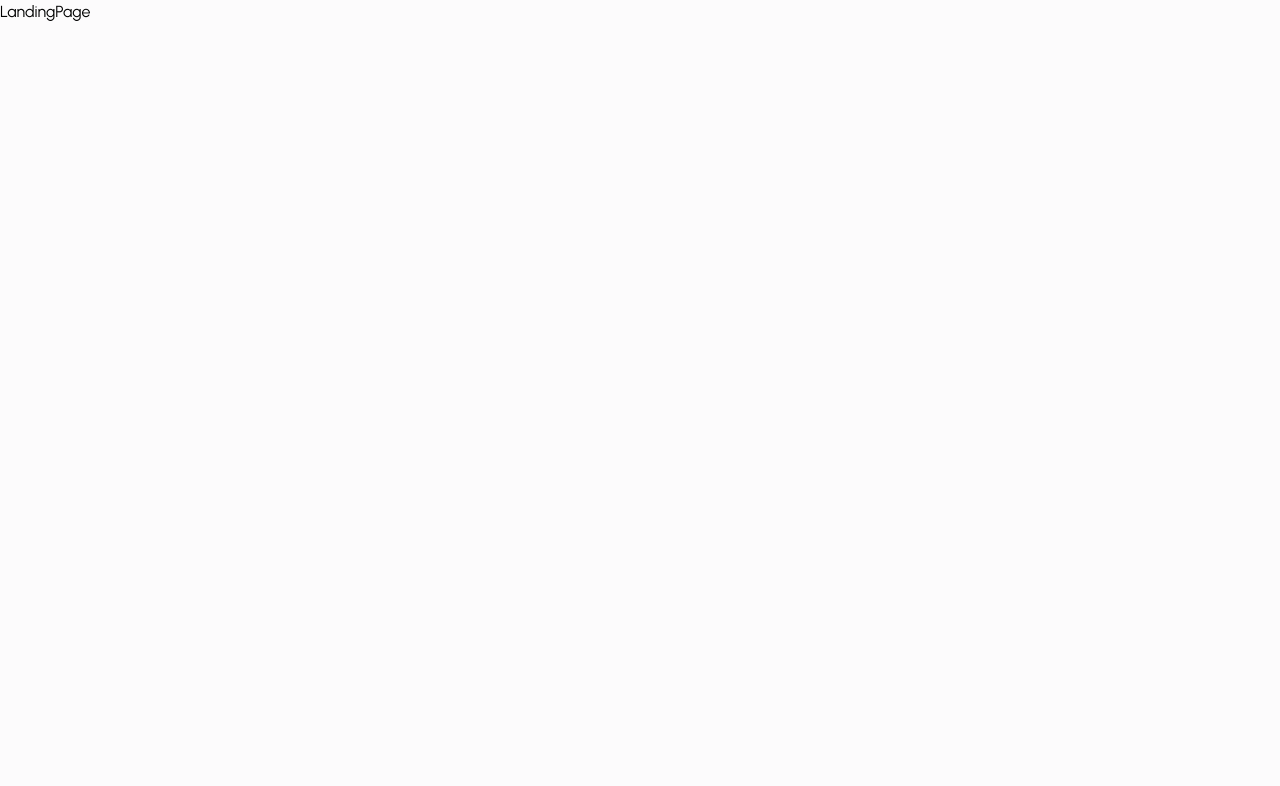
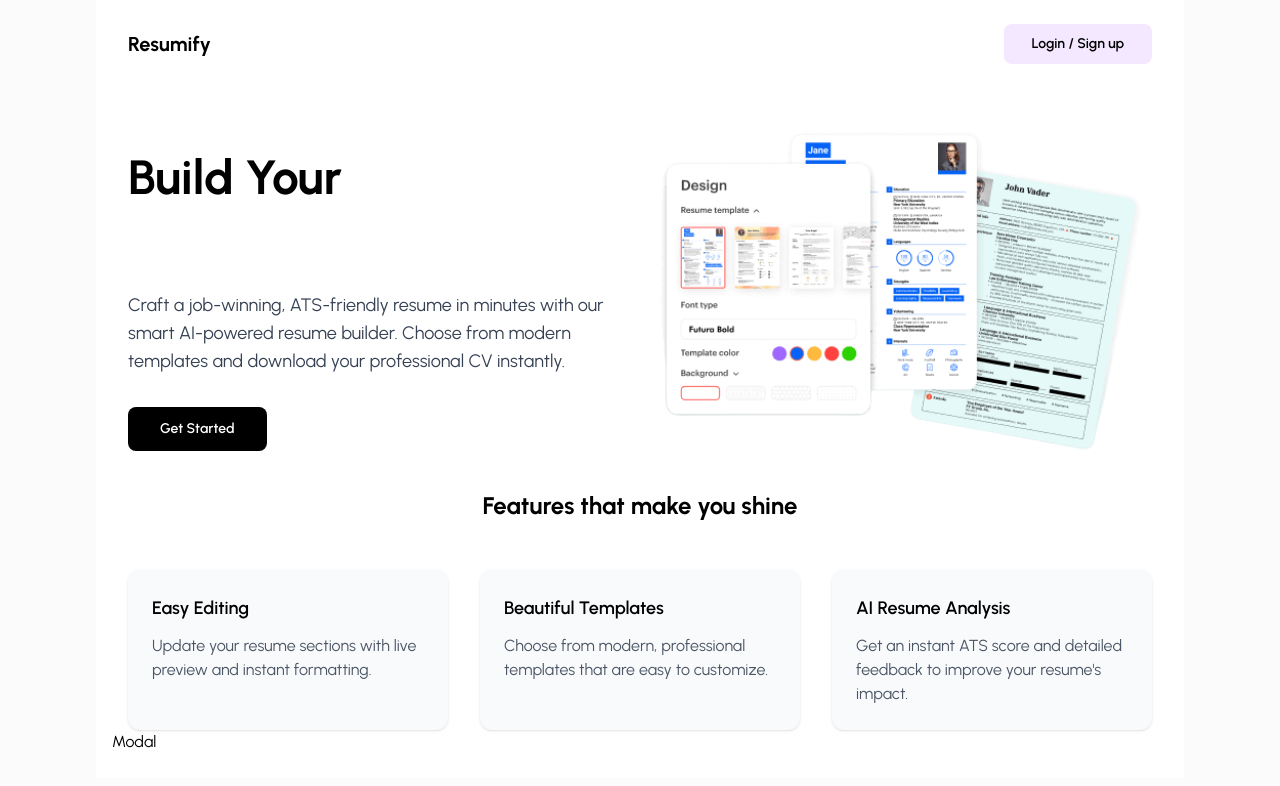
Before and after one commit to dev-debabrata/Resumify-mern, a React (Vite) app in the folder frontend/: page / in a window 1280 px wide. Shown: the top 786 px of the page. Built offline with nearby package versions, Linux system fonts and the light colour scheme.

Commit message:
09-01-2026

```diff
--- /dev/null
+++ b/frontend/src/components/Modal.jsx
@@ -0,0 +1,9 @@
+import React from 'react'
+
+const Modal = () => {
+    return (
+        <div>Modal</div>
+    )
+}
+
+export default Modal
--- a/frontend/src/index.css
+++ b/frontend/src/index.css
@@ -18,3 +18,50 @@
     overflow-x: hidden;
   }
 }
+
+.custom-scrollbar::-webkit-scrollbar {
+  width: 4px;
+}
+
+.custom-scrollbar::-webkit-scrollbar-thumb {
+  background-color: rgba(100, 100, 100, 0.4);
+  border-radius: 10px;
+}
+
+.custom-scrollbar::-webkit-scrollbar-track {
+  background: transparent;
+}
+
+@layer utilities {
+  @keyframes text-shine {
+    0% {
+      background-position: 0% 50%;
+    }
+    100% {
+      background-position: 100% 50%;
+    }
+  }
+  .animate-text-shine {
+    animation: text-shine 3s ease-in-out infinite alternate;
+  }
+}
+
+.input-box {
+  @apply w-full flex justify-center gap-3 text-sm text-black bg-gray-50/50 rounded px-4 py-3 mb-4 mt-3 border border-gray-100 outline-none focus-within:border-purple-300;
+}
+
+.btn-primary {
+  @apply w-full text-sm font-medium text-white bg-black shadow-lg shadow-purple-600/5 p-[10px] rounded-md my-1 hover:bg-purple-600/15 hover:text-black cursor-pointer;
+}
+
+.btn-small {
+  @apply flex items-center gap-2 text-[13px] font-semibold text-white bg-linear-to-r from-purple-500/85 to-purple-700 px-5 py-1.5 rounded cursor-pointer;
+}
+
+.btn-small-light {
+  @apply flex items-center gap-2 text-[12px] font-semibold text-purple-800 bg-purple-600/15 border border-purple-50 hover:border-purple-400 px-3 py-1.5 rounded cursor-pointer;
+}
+
+.form-input {
+  @apply w-full text-sm text-black outline-none bg-white border-slate-100 px-2.5 py-3 rounded-md placeholder:text-gray-500 focus-within:border-purple-300;
+}
--- a/frontend/src/pages/LandingPage.jsx
+++ b/frontend/src/pages/LandingPage.jsx
@@ -1,8 +1,105 @@
-import React from 'react'
+import React, { useState } from 'react'
+import { useNavigate } from 'react-router-dom'
+import HeroImg from "../assets/hero-img.png";
+import Login from './Auth/Login';
+import SignUp from './Auth/SignUp';
+import Modal from '../components/Modal';
 
 const LandingPage = () => {
+
+    const navigate = useNavigate();
+
+    const [openAuthModal, setOpenAuthModal] = useState(false);
+    const [currentPage, setCurrentPage] = useState("login");
+
+    const handleCTA = () => { };
+
     return (
-        <div>LandingPage</div>
+        <div className=" w-[85%] min-h-full bg-white px-4 py-6 mx-auto">
+            <div className="container mx-auto px-4">
+                {/* Header */}
+                <header className="flex justify-between items-center mb-16">
+                    <div className="text-xl font-bold">
+                        Resumify
+                    </div>
+                    <button className="bg-purple-100 text-sm font-semibold text-black px-7 py-2.5 rounded-lg hover:bg-gray-800 hover:text-white transition-colors cursor-pointer">
+                        Login / Sign up
+                    </button>
+                </header>
+
+                {/* Hero Content */}
+                <div className=" flex flex-col md:flex-row items-center">
+                    <div className=' w-full md:w-1/2 pr-4 mb-8 md:mb-0'>
+                        <h1 className=' text-5xl font-bold mb-6 leading-tight'>
+                            Build Your{" "}
+                            <span className=' text-transparent bg-clip-text bg-[ra]'>
+                                Resume Effortlessly
+                            </span>
+                        </h1>
+                        <p className=' text-lg text-gray-700 mb-8'>
+                            Craft a job-winning, ATS-friendly resume in minutes with our smart AI-powered resume builder. Choose from modern templates and download your professional CV instantly.
+                        </p>
+                        <button className=' bg-black text-sm font-semibold text-white px-8 py-3 rounded-lg hover:bg-gray-800 transition-colors cursor-pointer'>
+                            Get Started
+                        </button>
+                    </div>
+                    <div className=' w-full md:w-1/2'>
+                        <img src={HeroImg} alt="Hero Image" className=' w-full rounded-lg' />
+                    </div>
+                </div>
+
+                <section className=' mt-5'>
+                    <h2 className=' text-2xl font-bold text-center mb-12'>
+                        Features that make you shine
+                    </h2>
+                    <div className=' grid grid-cols-1 md:grid-cols-3 gap-8'>
+                        <div className=' bg-gray-50 p-6 rounded-xl shadow-sm hover:shadow-md transition'>
+                            <h3 className=' text-lg font-semibold mb-3'>
+                                Easy Editing
+                            </h3>
+                            <p className=' text-gray-600'>
+                                Update your resume sections with live preview and instant formatting.
+                            </p>
+                        </div>
+
+                        <div className=' bg-gray-50 p-6 rounded-xl shadow-sm hover:shadow-md transition'>
+                            <h3 className=' text-lg font-semibold mb-3'>
+                                Beautiful Templates
+                            </h3>
+                            <p className=' text-gray-600'>
+                                Choose from modern, professional templates that are easy to customize.
+                            </p>
+                        </div>
+
+                        <div className=' bg-gray-50 p-6 rounded-xl shadow-sm hover:shadow-md transition'>
+                            <h3 className=' text-lg font-semibold mb-3'>
+                                AI Resume Analysis
+                            </h3>
+                            <p className=' text-gray-600'>
+                                Get an instant ATS score and detailed feedback to improve your resume's impact.
+                            </p>
+                        </div>
+                    </div>
+                </section>
+            </div>
+
+
+            <Modal
+                isOpen={openAuthModal}
+                onClose={() => {
+                    setOpenAuthModal(false);
+                    setCurrentPage("login");
+                }}
+                hideHeader
+            >
+                <div>
+                    {currentPage === "login" && <Login setCurrentPage={setCurrentPage} />}
+                    {currentPage === "signup" && (
+                        <SignUp setCurrentPage={setCurrentPage} />
+                    )}
+                </div>
+            </Modal>
+        </div>
     )
 }
 
```
